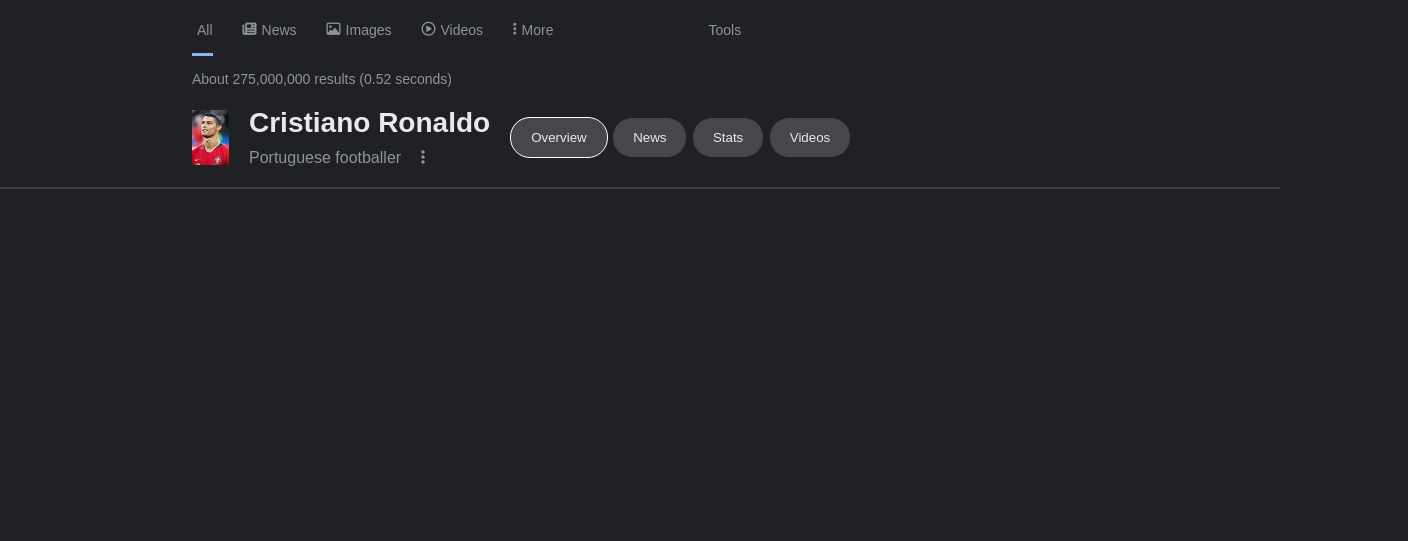
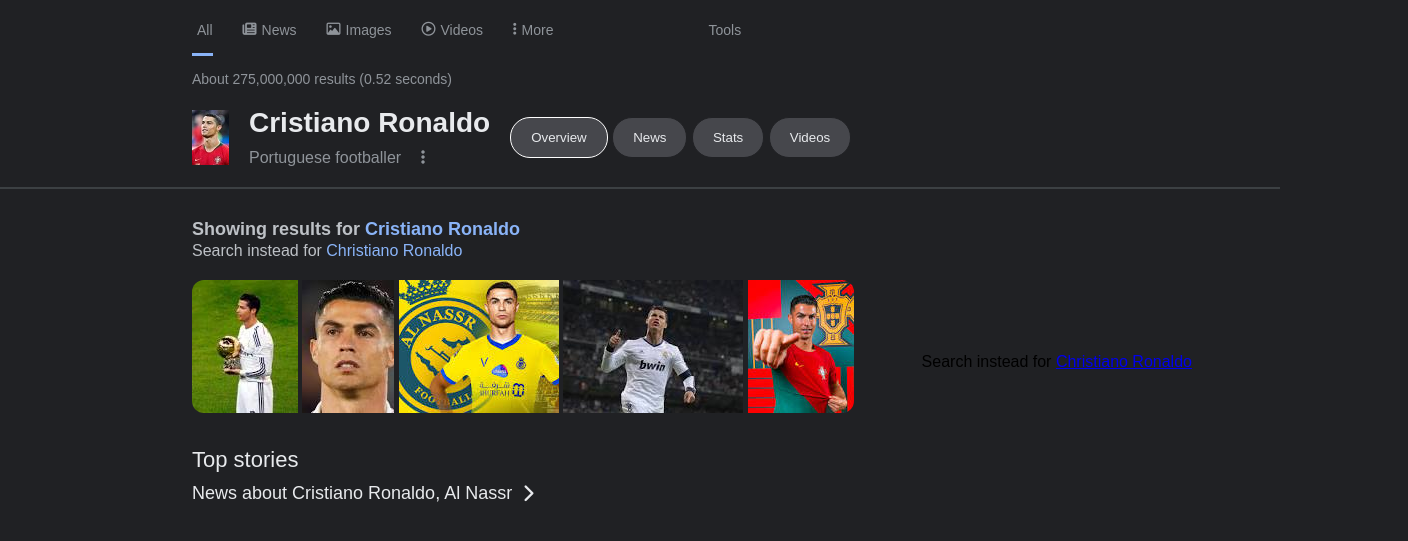
Before and after one commit to Oscardelahoski/Google-Search-Project, a plain HTML site: page index.html in a window 1280 px wide. Shown: the part 69-610 px from the top of the page, 1408 px wide, since content can reach past the window. Drawn offline with Linux system fonts and the light colour scheme.

Commit message:
my second commit

```diff
--- a/css/style.css
+++ b/css/style.css
@@ -7,8 +7,10 @@
 
 body {
     font-family: arial,sans-serif;
-    background-color:
-    #202124;
+    background-color: #202124;
+    height: 100%;
+    width: 100%;
+    overflow-x: hidden;
     /* width: 95%; */
     /* margin: 0 auto; */
     margin-top: 20px;
@@ -182,3 +184,74 @@
     /* padding: 11px 19px; */
     border: 1px solid white;
 }
+
+/* This is the styling for the main section */
+
+.main-section {
+    display: flex;
+    flex-direction: row;
+    width: 95%;
+    margin: 0 auto;
+    margin-left: 15%;
+    align-items: center;
+    padding-top: 30px;
+    /* justify-content: space-around; */
+}
+
+.section-A {
+    width: 60%;
+}
+
+.section-A > h3 {
+    color: #bdc1c6;
+    font-size: 18px;
+    padding-bottom: 2px;
+}
+
+.section-A > h3 > a {
+   color: #8ab4f8;
+   text-decoration: none;
+}
+
+.section-A > p> a {
+    color: #8ab4f8;
+    text-decoration: none;
+ }
+
+.section-A > p {
+    color: #bdc1c6;
+}
+
+.image-slide {
+    margin-top: 20px;
+    margin-bottom: 30px;
+
+}
+
+.image-slide .img-1 {
+    border-top-left-radius:12px;
+    border-bottom-left-radius:12px;
+}
+
+.image-slide .img-5 {
+    border-bottom-right-radius:12px;
+    border-top-right-radius:12px;
+}
+
+.stories-txt > h4 {
+    font-size: 22px;
+    color: #e8eaed;
+    font-weight: normal;
+    margin-bottom: 10px;
+}
+
+.news-txt-icon > a {
+   display: flex;
+   flex-direction: row;
+   align-items: center;
+   font-size: 18px;
+   gap: 10px;
+   text-decoration: none;
+   color: #e8eaed;
+   font-weight: 400;
+}
--- a/index.html
+++ b/index.html
@@ -84,6 +84,31 @@
         </section>
       </div>
       <hr />
+      <section class="main-section">
+        <div class="section-A">
+          <h3>Showing results for <a href="#">Cristiano Ronaldo</a></h3>
+          <p>Search instead for <a href="#">Christiano Ronaldo</a></p>
+          <div class="image-slide">
+            <img class="img-1" src="/images/ororo grid 1.jpeg" alt="" />
+            <img src="/images/ororo grid 2.jpeg" alt="" />
+            <img src="/images/ororo grid 3.jpeg" alt="" />
+            <img src="/images/ororo grid 4.jpeg" alt="" />
+            <img class="img-5" src="/images/ororo grid 5.jpeg" alt="" />
+          </div>
+          <div class="stories-txt">
+            <h4>Top stories</h4>
+            <div class="news-txt-icon">
+              <a href="#"
+                ><p>News about Cristiano Ronaldo, Al Nassr</p>
+                <i class="fa-solid fa-chevron-right"></i
+              ></a>
+            </div>
+          </div>
+        </div>
+        <div class="section-B">
+          <p>Search instead for <a href="#">Christiano Ronaldo</a></p>
+        </div>
+      </section>
     </div>
   </body>
 </html>
```
Also changed, not shown: images/ororo grid 1.jpeg (added), images/ororo grid 2.jpeg (added), images/ororo grid 3.jpeg (added), images/ororo grid 4.jpeg (added), images/ororo grid 5.jpeg (added).
